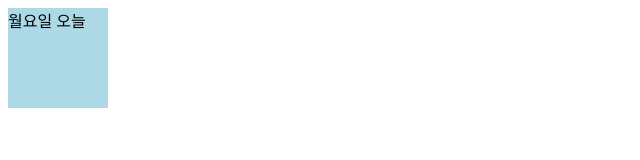
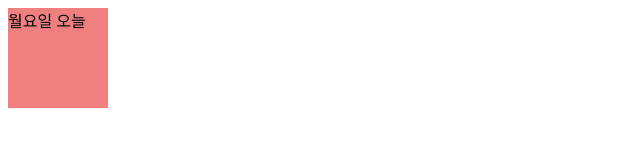
Before and after one commit to DGChoi3904/function-practice-2, a plain HTML site: page index.html in a window 1280 px wide. Both pictures are taken after a click on the element 58 px from the left and 58 px from the top of the page. Shown: the whole page, without its empty margins (0-640 px from the left). Drawn offline with Linux system fonts and the light colour scheme.

Commit message:
이벤트 리스너 응용 연습. 클릭시 배경색을 바꾸게 함.

```diff
--- a/index.html
+++ b/index.html
@@ -9,7 +9,7 @@
     #root {
       width : 100px;
       height : 100px;
-      background-color : lightblue;
+      background-color : cornflowerblue;
     }
   </style>
 </head>
@@ -19,7 +19,7 @@
     let root = document.getElementById("root");
     console.log(root);
     let weekend = ["월요일 오늘", "화요일 내일", "수요일 쉼", "목요일 안쉼", "금요일 놀자", "토요일은 고기", "일요일은 잠"];
-
+    let colors = ["lightcoral", "lightsalmon", "lightgoldenrodyellow", "lightgreen", "lightblue", "lightslategray", "violet" ]
     //매개변수가 들어올 경우, 변수에 1을 더하는 함수.
     function increase(value) {
       value = value + 1;
@@ -27,14 +27,19 @@
     }
 
     let counter = 0;
+    let counterColor = 0;
 
     //이벤트 리스너로 클릭을 캐치했을 경우, function()를 실행하게 함. 내용은 위의 increase와 같음
     root.addEventListener('click', function(){
       root.innerHTML = weekend[counter];
+      root.style.backgroundColor = colors[counterColor]
       counter = counter + 1;
+      counterColor = counterColor + 1;
+
       //해당 배열의 끝에 다다랐을 경우, 인덱스 카운터의 값을 초기화하는 if문
-      if(counter >= weekend.length){
+      if(counter >= weekend.length || counterColor >= colors.length){
         counter = 0;
+        counterColor = 0;
       }
     });
     console.log(counter);
```
